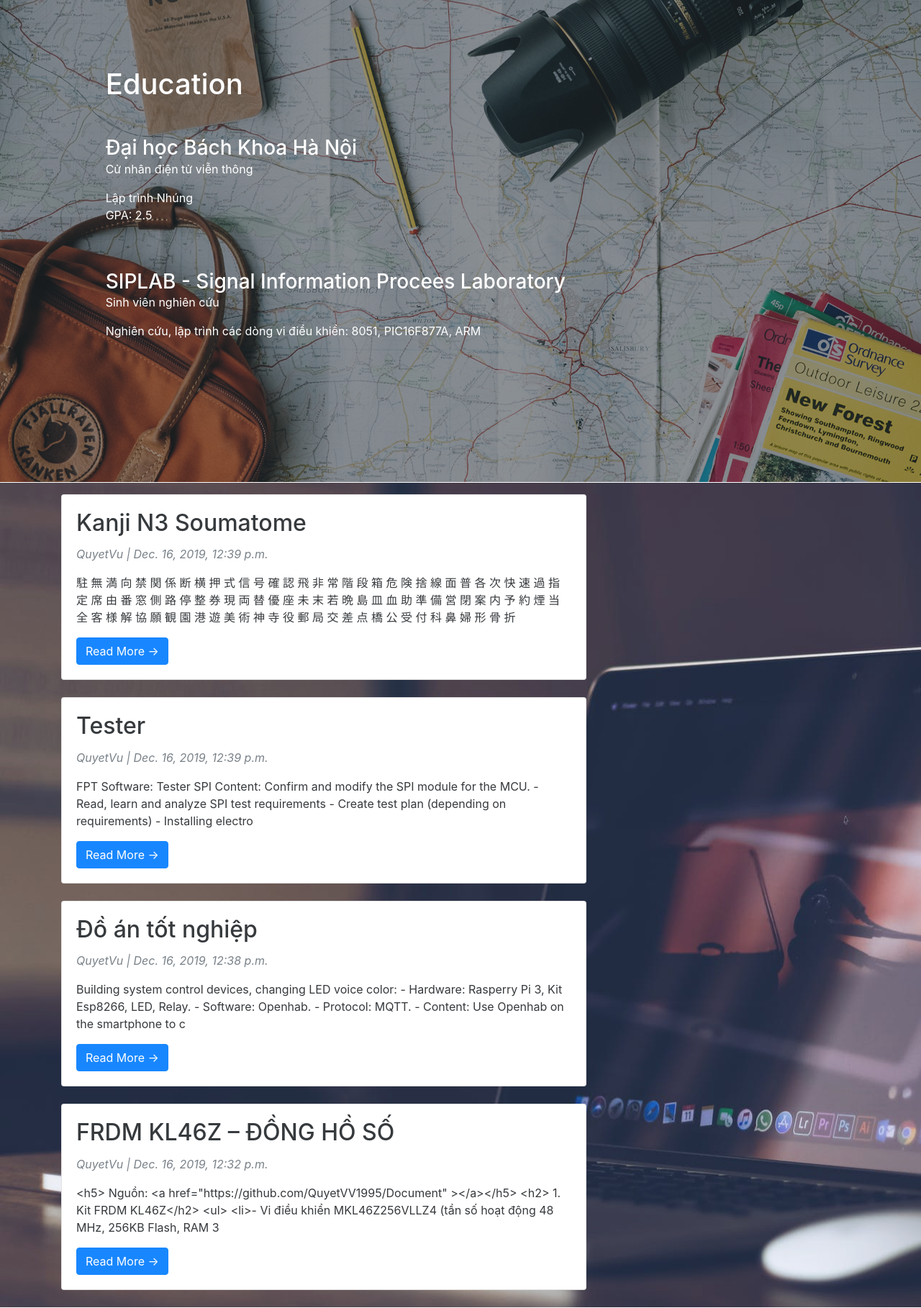
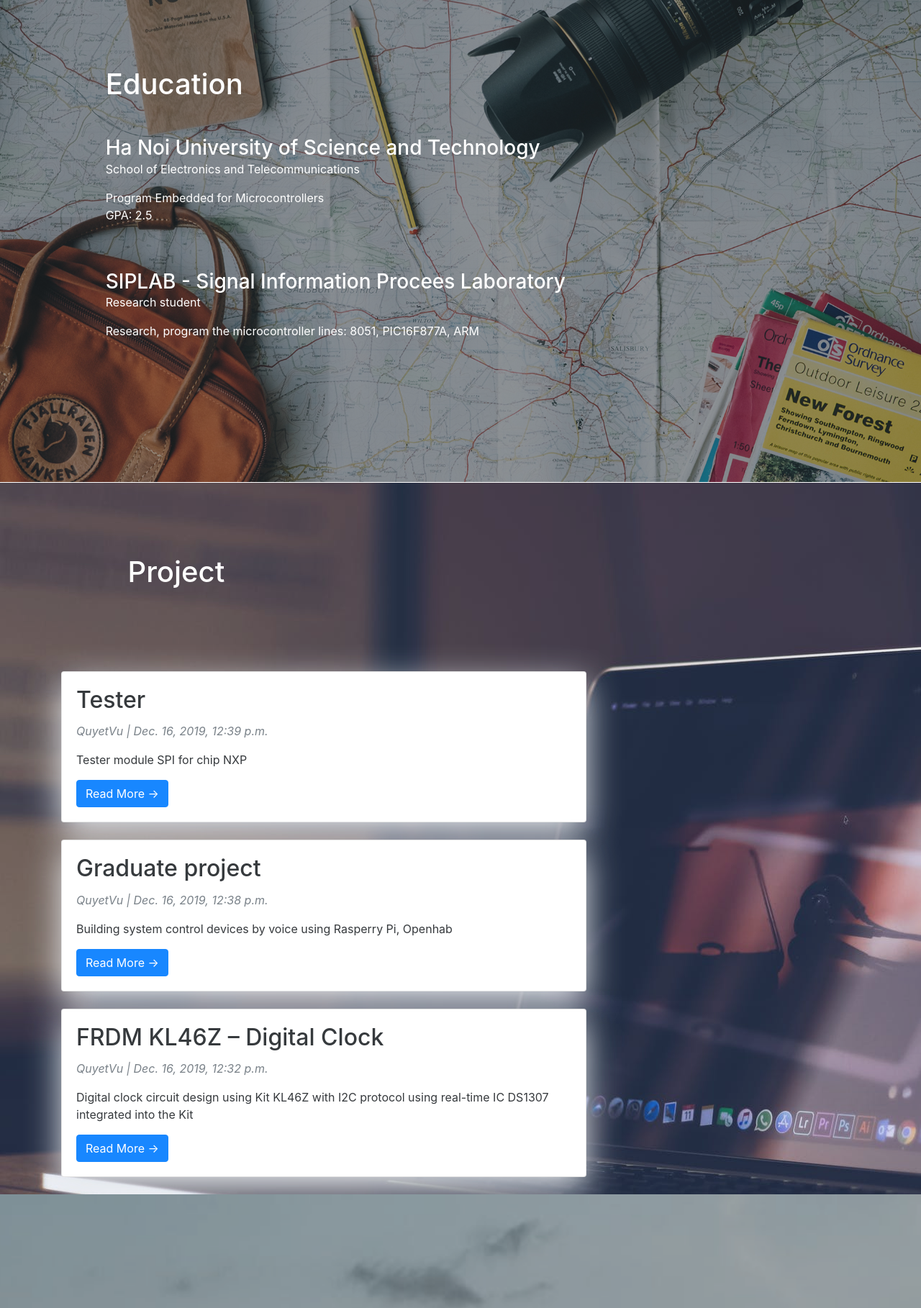
Before and after one commit to QuyetVV1995/Hoc_Django, a Django app: template Blog/templates/index.html in a window 1280 px wide. Shown: the part 840-2658 px from the top of the page at 72% size. Run offline with Django 3.2, Linux system fonts and the light colour scheme; the template is opened without the code that fills it: values that come from a table or form of the project are taken from there, others are empty; data comes from the database, SQL or seed files in the repository; parts of the project's set-up code (start-up, migrations or seed data) failed here and were passed over; some libraries are stand-ins or nearby versions.

Commit message:
CCS interest

```diff
--- a/Blog/myblog/models.py
+++ b/Blog/myblog/models.py
@@ -16,6 +16,7 @@ class Post(models.Model):
     content = models.TextField()                                                            # Noi dung
     created_on = models.DateTimeField(auto_now_add=True)                                    # Ngay khoi tao
     status = models.IntegerField(choices=STATUS, default=0)                                 # Trang thai
+    introduction = models.CharField(max_length=200, default='')
 
     class Meta:                             # Sap xep ket qua trong truong created_on theo thu tu giam dan
         ordering = ['-created_on']          # Su dung tien to am, bai viet xuat ban gan day se hien len dau tien
--- a/Blog/templates/base.html
+++ b/Blog/templates/base.html
@@ -2,7 +2,7 @@
 <html>
 
     <head>
-        <title>Blog Cá Nhân</title>
+        <title>Myblog</title>
         <link href="https://fonts.googleapis.com/css?family=Roboto:400,700" rel="stylesheet">
         <meta name="google" content="notranslate" />
         <meta name="viewport" content="width=device-width, initial-scale=1" />
@@ -10,6 +10,7 @@
             crossorigin="anonymous" />
         <link rel="stylesheet" href="https://cdnjs.cloudflare.com/ajax/libs/font-awesome/4.7.0/css/font-awesome.min.css">
         <link rel="stylesheet" href="https://cdnjs.cloudflare.com/ajax/libs/font-awesome/4.7.0/css/font-awesome.min.css">
+
     </head>
 
     <body>
--- a/Blog/templates/index.html
+++ b/Blog/templates/index.html
@@ -2,6 +2,7 @@
 {% block content %}
 {% load static %}
 <style>
+
      header.masthead {
       margin-bottom: 0.5px;
       background: no-repeat center center;
@@ -9,13 +10,7 @@
       position: relative;
       background-size: cover;
     }
-    section.edu{
-        margin-bottom: 0.5px;
-      background: no-repeat center center;
-      background-attachment: scroll;
-      position: relative;
-      background-size: cover;
-    }
+
     header.masthead .overlay {
       position: absolute;
       top: 0;
@@ -25,21 +20,7 @@
       background-color: #2d3436;
       opacity: 0.5;
     }
-    section.edu .overlay {
-      position: absolute;
-      top: 0;
-      left: 0;
-      height: 100%;
-      width: 100%;
-      background-color: #2d3436;
-      opacity: 0.5;
-    }
-
     header.masthead .site-heading {
-    padding: 200px 0 150px;
-    color: white;
-    }
-    section.edu .site{
     padding: 200px 0 150px;
     color: white;
     }
@@ -58,6 +39,27 @@
       margin: 10px 0 0;
       font-family: 'Open Sans', 'Helvetica Neue', Helvetica, Arial, sans-serif;
     }
+            section.edu{
+      margin-bottom: 0.5px;
+      background: no-repeat center center;
+      background-attachment: scroll;
+      position: relative;
+      background-size: cover;
+    }
+    section.edu .overlay {
+      position: absolute;
+      top: 0;
+      left: 0;
+      height: 100%;
+      width: 100%;
+      background-color: #2d3436;
+      opacity: 0.5;
+    }
+
+    section.edu .site{
+    padding: 200px 0 150px;
+    color: white;
+    }
     section.edu .context{
         font-size: 24px;
       font-weight: 300;
@@ -74,6 +76,57 @@
       background-color: #2d3436;
       opacity: 0.9;
     }
+    section.project .site{
+    padding: 100px 0 50px;
+    color: white;
+    }
+
+    section.interests{
+        margin-bottom: 0.5px;
+      background: no-repeat center;
+      background-attachment: scroll;
+      position: relative;
+      background-size: cover;
+    }
+    section.interests .overlay {
+      position: absolute;
+      top: 0;
+      left: 0;
+      height: 100%;
+      width: 100%;
+      background-color: #2d3436;
+      opacity: 0.3;
+    }
+    section.interests .text{
+    padding: 200px 0 150px;
+    color: white;
+    }
+    section.interest .img_tra
+
+
+    section.interest .img_tra .polaroid{
+    background-color: #2d3436;
+    box-shadow: 0 16px 48px #E3E7EB;
+    margin-bottom: 25px;
+    color: black;
+
+    section.interest .column {
+      float: left;
+      width: 50%;
+      padding: 10px;
+    }
+
+    section.interest .row::after {
+      content: "";
+      clear: both;
+      display: table;
+    }
+
+    }
+    .card{
+            box-shadow: 0 16px 48px #E3E7EB;
+        }
+
 </style>
 <!-- About -->
 <header class="masthead"  style="background-image: url('{% static 'myblog/img/home-bg.jpg' %}')">
@@ -85,11 +138,11 @@
                 <h1 class="mb-0 text-center ">
                   <span> Vũ Quyết</span>
                 </h1>
-                <div class="subheading mb-5 text-right"> Số 26 ngõ 27 Phan Văn Trường Cầu Giấy Hà Nội Việt Nam (+84) 0359296186 ·
+                <div class="subheading mb-5 text-right"> 26/27 Phan Van Truong Ward, Cau Giay District, Ha Noi, Viet Nam (+84) 0359296186 ·
                   <a class="text-light" href="mailto:quyeta2ubqn@gmail.com">quyeta2ubqn@gmail.com</a>
                 </div>
-                <p class="lead mb-5">Tôi là một người yêu thích văn hóa và con người Nhật Bản. Với niềm đam mê công nghệ, tôi
-                                    mong muốn một ngày không xa, mình có thể làm việc tại xứ sở mặt trời mọc</p>
+                <p class="lead mb-5">I love Japanese culture and people. I'm learning Japanese.
+                    With a passion for technology, I wish that someday, I can work in the land of the sun</p>
                 </div>
             </div>
         </div>
@@ -97,16 +150,16 @@
 </header>
 
 <!-- Education -->
-<section class="edu p-3 p-lg-5 d-flex align-items-center" style="background-image: url('{% static 'myblog/img/e.jpg' %}')" id="education">
+<section class="edu p-3 p-lg-5 d-flex align-items-center" style="background-image: url('{% static 'myblog/img/edu.jpg' %}')" id="education">
     <div class="overlay"></div>
       <div class="site w-100 col-md-8 col-md-10 mx-auto">
         <h1 class="mb-5">Education</h1>
 
         <div class="item d-flex flex-column flex-md-row justify-content-between mb-5">
           <div class="content">
-            <h3 class="mb-0">Đại học Bách Khoa Hà Nội</h3>
-            <div class="subheading mb-3">Cử nhân điện tử viễn thông</div>
-            <div>Lập trình Nhúng</div>
+            <h3 class="mb-0">Ha Noi University of Science and Technology</h3>
+            <div class="subheading mb-3">School of Electronics and Telecommunications</div>
+            <div>Program Embedded for Microcontrollers</div>
             <p>GPA: 2.5</p>
           </div>
         </div>
@@ -114,15 +167,18 @@
         <div class="item d-flex flex-column flex-md-row justify-content-between">
           <div class="content">
             <h3 class="mb-0">SIPLAB - Signal Information Procees Laboratory</h3>
-            <div class="subheading mb-3">Sinh viên nghiên cứu</div>
-             <div>Nghiên cứu, lập trình các dòng vi điều khiển: 8051, PIC16F877A, ARM</div>
+            <div class="subheading mb-3">Research student</div>
+             <div>Research, program the microcontroller lines: 8051, PIC16F877A, ARM</div>
          </div>
         </div>
       </div>
     </section>
-
-<section class="project " id="project" style="background-image: url('{% static 'myblog/img/f.jpeg' %}')">
+<!-- Project -->
+<section class="project " id="project" style="background-image: url('{% static 'myblog/img/project.jpeg' %}')">
 <div class="container" >
+    <div class="site w-100 col-md-8 col-md-10 mx-auto">
+    <h1 class="mb-5">Project</h1>
+    </div>
     <div class="row">
         <!-- Blog Entries Column -->
         <div class="col-md-8 mt-3 left">
@@ -131,7 +187,7 @@
                 <div class="card-body">
                     <h2 class="card-title">{{ post.title }}</h2>
                     <p class="card-text text-muted h7 font-italic">{{ post.author }} | {{ post.created_on}} </p>
-                    <p class="card-text">{{post.content|slice:":200" }}</p>
+                    <p class="card-text">{{post.introduction }}</p>
                     <a href="{% url 'post_detail' post.slug  %}" class="btn btn-primary">Read More &rarr;</a>
                 </div>
             </div>
@@ -140,13 +196,45 @@
     </div>
 </div>
 </section>
-<section class="resume-section p-3 p-lg-5 d-flex align-items-center" id="interests">
-      <div class="w-100">
+
+<!-- Interests -->
+<section class="interests p-3 p-lg-5 d-flex align-items-center" id="interests" style="background-image: url('{% static 'myblog/img/interests.jpeg' %}')">
+    <div class="overlay"></div>
+    <div class=" text w-100 col-md-8 col-md-10 mx-auto">
         <h2 class="mb-5">Interests</h2>
-        <p>Tôi là một người đam mê du lịch, khám phá văn hóa các vùng miền ở trong và người nước.</p>
-        <p class="mb-0">Tôi thích chụp ảnh về con người và thiên nhiên.</p>
-        <p class="mb-0">Tôi thích đọc sách. Cuốn sách tâm đắc nhất của tôi là Đắc Nhân Tâm</p>
-        <p class="mb-0">Tôi thích đá bóng cùng bạn bè.</p>
+        <p>I like traveling, I want to experience culture and life in many places. Let's look back at the places I've been.
+        I love taking photos of people and nature</p>
+        <div class="row">
+            <div class="column">
+            <div class="polaroid col-md-8 mt-3 left ">
+            <img src="/static/myblog/img/dulich_socson.jpg">
+                <div class="container">
+              <p>Soc Son Mountain</p>
+              </div>
+                <img src="/static/myblog/img/dulich_maichau.jpg" alt="Soc Son Mountain">
+                <div class="container">
+              <p>Mai Chau travel</p>
+              </div>
+            </div>
+            </div>
+        </div>
+        <div>
+        <p class="mb-0">Books teach me many things, so I always try to spend time reading.
+            My favorite book is: <i> How to Win Friends and Influence People (Đắc Nhân Tâm) -  Dale Carnegie</i></p>
+        </div>
+        <p class="mb-0">I like to play soccer with friends at school, at the company. Football helps me connect with people.</p>
+        <div class="row">
+            <div class="column">
+                <div class="polaroid col-md-8 mt-3 left ">
+                    <img src="/static/myblog/img/bongda_c3.jpg" >
+
+                      <p>Highschool</p>
+
+                    <img src="/static/myblog/img/bongda_fpt.jpg" >
+                      <p>Fsoft Team</p>
+                </div>
+                </div>
+        </div>
       </div>
     </section>
 
```
Also changed, not shown: Blog/db.sqlite3, Blog/myblog/migrations/0003_auto_20191218_1440.py (added), Blog/myblog/static/myblog/img/a.jpg (deleted), Blog/myblog/static/myblog/img/b.png (deleted), Blog/myblog/static/myblog/img/bongda_aff.jpg (added), Blog/myblog/static/myblog/img/bongda_c3.jpg (added), Blog/myblog/static/myblog/img/bongda_fpt.jpg (added), Blog/myblog/static/myblog/img/bongda_itc.jpg (added), Blog/myblog/static/myblog/img/c.jpg (deleted), Blog/myblog/static/myblog/img/dulich_bavi.jpg (added), Blog/myblog/static/myblog/img/dulich_binhlieu.jpg (added), Blog/myblog/static/myblog/img/dulich_maichau.jpg (added), Blog/myblog/static/myblog/img/dulich_socson.jpg (added), Blog/myblog/static/myblog/img/edu.jpg (renamed from Blog/myblog/static/myblog/img/e.jpg), 3 more files.
